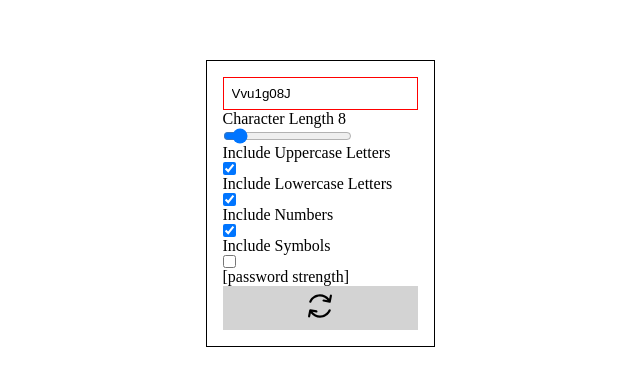
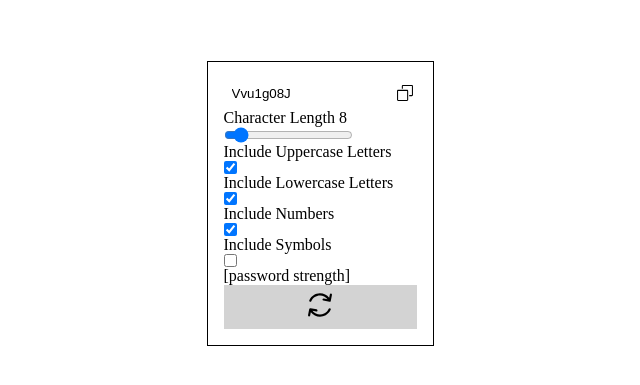
Before and after one commit to rmartinez809/password-generator, a React (Create React App) app: page / in a window 1280 px wide. Shown: the part 197-582 px from the top of the page, without its empty margins (320-960 px from the left). Built offline with nearby package versions, Linux system fonts and the light colour scheme.

Commit message:
add functionality to copy password to clipboard

```diff
--- a/src/App.tsx
+++ b/src/App.tsx
@@ -1,4 +1,4 @@
-import React, {useEffect, useState, useRef} from 'react';
+import React, {useEffect, useState, useRef, Fragment} from 'react';
 import './App.css';
 import { generatePassword } from './data';
 import refresh from './refresh-svgrepo-com.svg';
@@ -50,11 +50,17 @@ function App(): JSX.Element {
 
   return (
     <div className="card">
-      <input className="password" type="text" placeholder='P4$5W0rD!' value={password || ''}
+
+      <input className="password" type="text" placeholder='P4$5W0rD!' value={password || ''} readOnly title="Copy to clipboard"
       onChange = {(event) => {
         setPassword(String(event.target.value));
       }}
-      ></input>
+
+      onClick = {(event) => {
+        navigator.clipboard.writeText(password);
+      }}
+      >
+      </input>
 
       <p>Character Length {passLen}</p>
       <input id="slider" className="slider" type="range" min="0" max="99" value={passLen}
--- a/src/index.css
+++ b/src/index.css
@@ -20,8 +20,21 @@ body {
 }
 
 .password {
-  border: 0.05rem solid red;
+  /* border: 0.05rem solid red; */
+  border: none;
   padding: 0.5rem;
+  background-image: url("copy-svgrepo-com.svg");
+  background-repeat: no-repeat;
+  background-size: 1rem;
+  background-position: 98% 50%;
+}
+
+.password:hover {
+  cursor: pointer;
+}
+
+.password:focus {
+  outline: none;
 }
 
 input {
```
Also changed, not shown: src/copy-svgrepo-com.svg (added), 1 other file (tests, documents, lock files or other folders).
